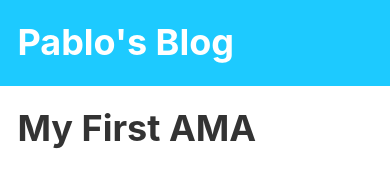
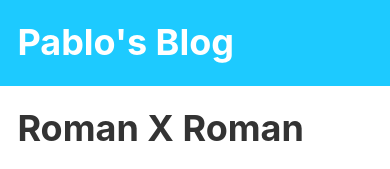
Before and after one commit to pacostanzo/gatsby-blog, a Gatsby site: page /my-first-ama/ in a window 390 px wide. Shown: the top 169 px of the page. Built offline with nearby package versions, Linux system fonts and the light colour scheme; Gatsby itself is replaced by a stand-in of ours.

```diff
--- a/src/markdown-pages/my-first-ama.md
+++ b/src/markdown-pages/my-first-ama.md
@@ -1,7 +1,7 @@
 ---
-title: 'My First AMA'
+title: 'Roman X Roman'
 date: '2020-04-30'
-description: 'My first AMA :)'
+description: 'Roman'
 ---
 
 Thank you everyone who enjoyed the AMA! It was my first one and I'd love to do it again.
```
